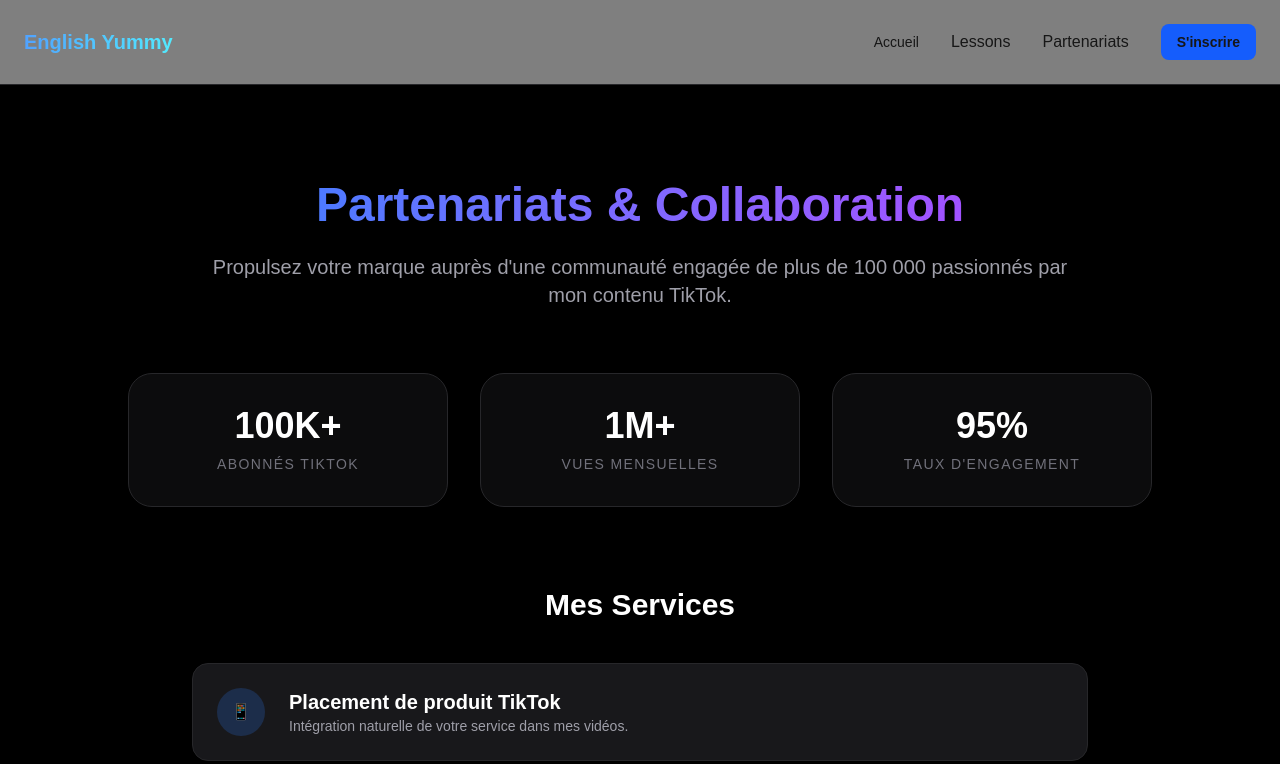
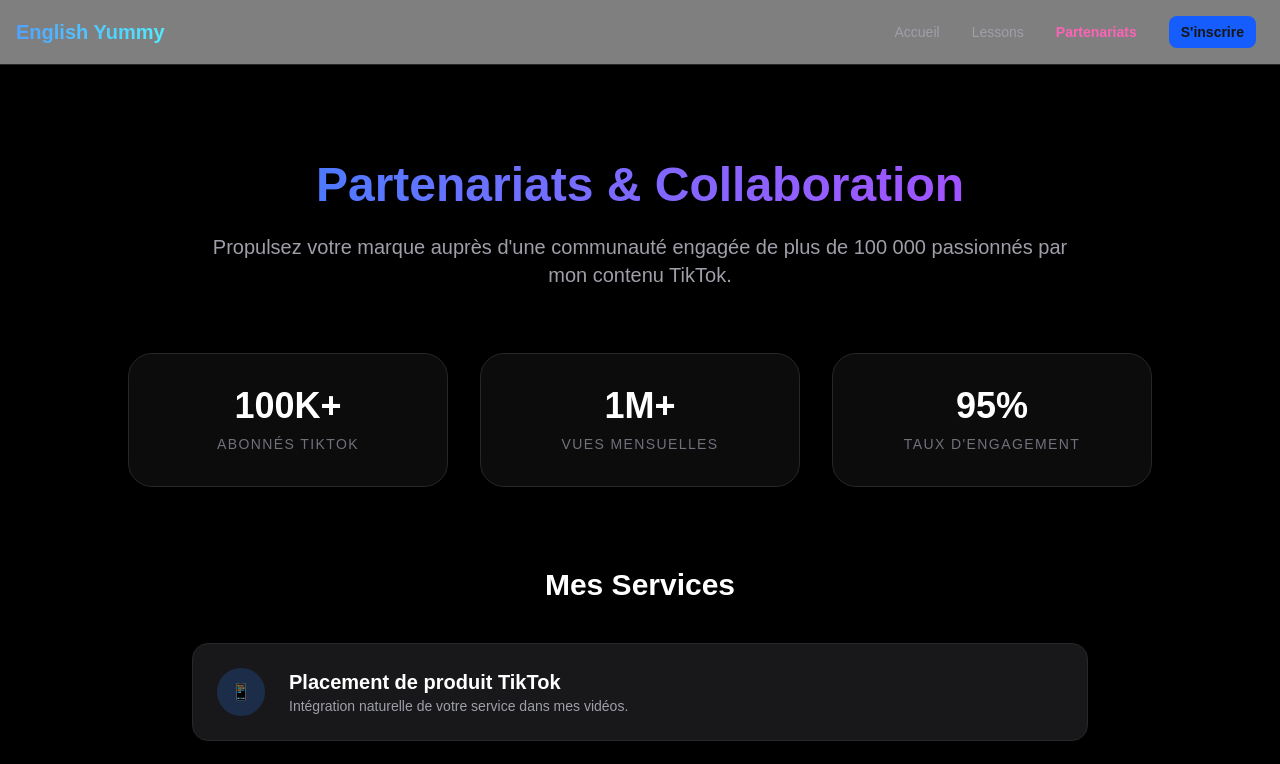
Before and after one commit to ScoltusLeGrand/yumm-e, a Next.js app: page /partnerships in a window 1280 px wide. Shown: the top 764 px of the page. Built offline with nearby package versions, Linux system fonts and the light colour scheme.

Commit message:
correction layout

```diff
--- a/app/layout.tsx
+++ b/app/layout.tsx
@@ -1,36 +1,55 @@
+"use client"
+
 import './globals.css'
 import Link from 'next/link'
-
-export const metadata = {
-  title: 'English Yummy',
-  description: 'Apprendre l anglais avec Yummy',
-}
+import { usePathname } from 'next/navigation'
 
 export default function RootLayout({
   children,
 }: {
   children: React.ReactNode
 }) {
+  const pathname = usePathname()
+  const isActive = (path: string) => pathname === path
+
   return (
     <html lang="fr">
-      <body className="bg-black text-white">
-        {/* LA NAVBAR */}
-        <nav className="flex items-center justify-between p-6 border-b border-zinc-800 bg-black/50 backdrop-blur-md sticky top-0 z-50">
-          <Link href="/" className="text-xl font-bold bg-gradient-to-r from-blue-400 to-cyan-300 bg-clip-text text-transparent">
+      <body className="bg-black text-white antialiased">
+        <nav className="flex items-center justify-between p-4 border-b border-zinc-800 bg-black/50 backdrop-blur-md sticky top-0 z-50">
+          {/* Logo plus petit sur mobile */}
+          <Link href="/" className="text-base md:text-xl font-bold bg-gradient-to-r from-blue-400 to-cyan-300 bg-clip-text text-transparent shrink-0">
             English Yummy
           </Link>
 
-          <div className="flex gap-8 items-center">
-            <Link href="/" className="hover:text-blue-400 transition text-sm">Accueil</Link>
-            <Link href="/lessons" className="hover:text-blue-400 transition">Lessons</Link>
-            <Link href="/partnerships" className="hover:text-pink-400 transition">Partenariats</Link>
-            <Link href="/register" className="bg-blue-600 hover:bg-blue-500 px-4 py-2 rounded-lg text-sm font-bold transition">
+          {/* Conteneur de liens avec scroll horizontal invisible pour mobile */}
+          <div className="flex gap-4 md:gap-8 items-center overflow-x-auto no-scrollbar ml-2 px-2">
+            <Link
+              href="/"
+              className={`text-xs md:text-sm transition whitespace-nowrap ${isActive('/') ? 'text-blue-400 font-bold' : 'text-zinc-400 hover:text-blue-400'}`}
+            >
+              Accueil
+            </Link>
+            <Link
+              href="/lessons"
+              className={`text-xs md:text-sm transition whitespace-nowrap ${isActive('/lessons') ? 'text-blue-400 font-bold' : 'text-zinc-400 hover:text-blue-400'}`}
+            >
+              Lessons
+            </Link>
+            <Link
+              href="/partnerships"
+              className={`text-xs md:text-sm transition whitespace-nowrap ${isActive('/partnerships') ? 'text-pink-400 font-bold' : 'text-zinc-400 hover:text-pink-400'}`}
+            >
+              Partenariats
+            </Link>
+            <Link
+              href="/register"
+              className="bg-blue-600 hover:bg-blue-500 px-3 py-1.5 rounded-lg text-[10px] md:text-sm font-bold transition shrink-0"
+            >
               S'inscrire
             </Link>
           </div>
         </nav>
 
-        {/* CONTENU DE LA PAGE */}
         <main>{children}</main>
       </body>
     </html>
```
